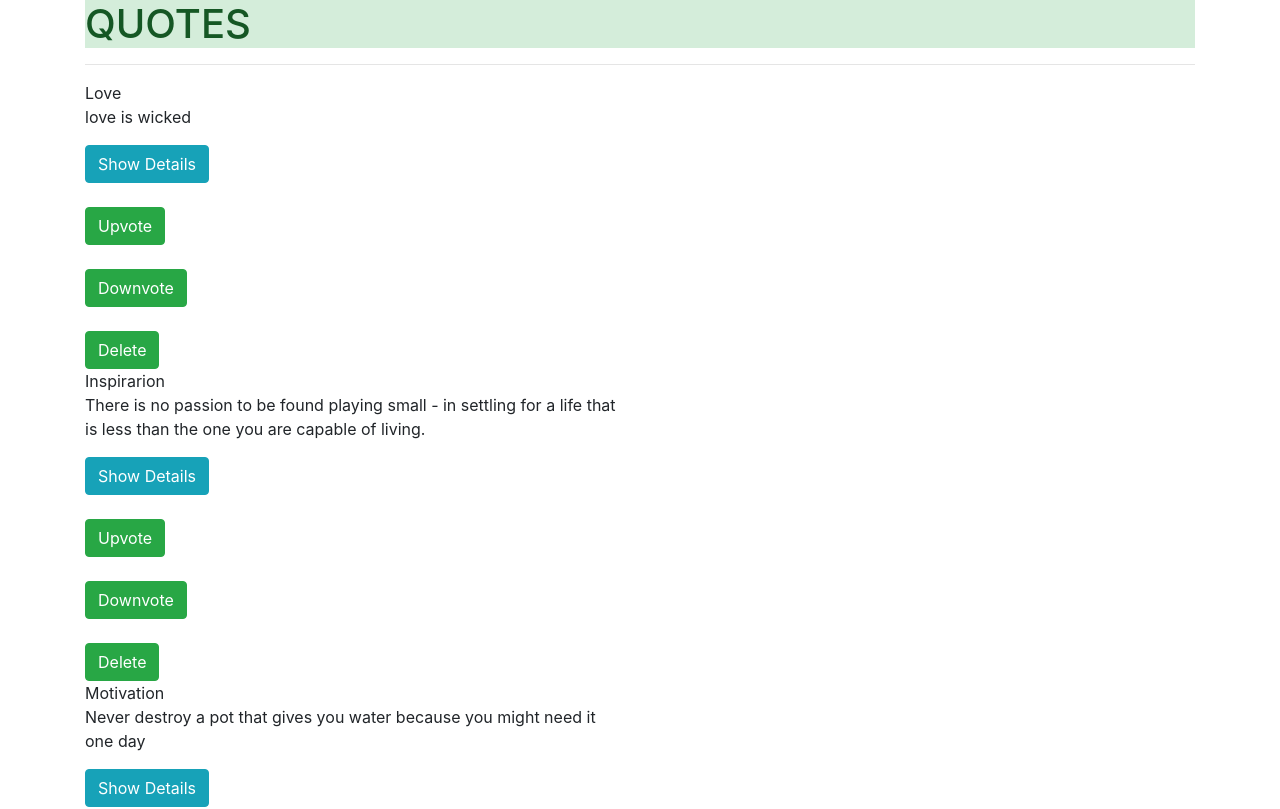
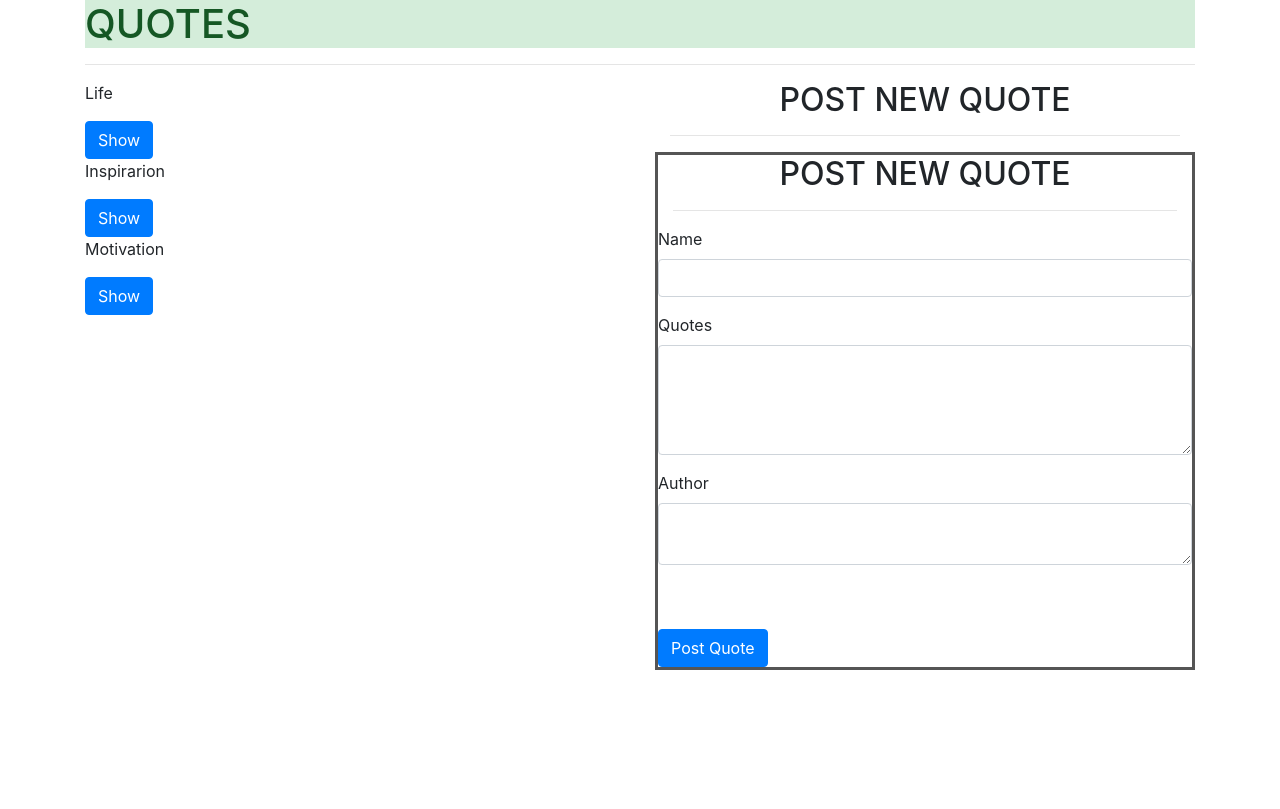
Before and after one commit to Christin-nandy/quotea, an Angular app in the folder Quotes/: page / in a window 1280 px wide. Shown: the top 809 px of the page. Built offline with nearby package versions, Linux system fonts and the light colour scheme.

Commit message:
added form folder

```diff
--- a/Quotes/src/app/app.module.ts
+++ b/Quotes/src/app/app.module.ts
@@ -8,6 +8,7 @@ import { QuoteComponent } from './quote/quote.component';
 import { QuoteDetailsComponent } from './quote-details/quote-details.component';
 import { FormComponent } from './form/form.component';
 import { DateCountPipe } from './date-count.pipe';
+import { CountInputComponent } from './count-input/count-input.component';
 
 
 @NgModule({
@@ -17,6 +18,7 @@ import { DateCountPipe } from './date-count.pipe';
     QuoteDetailsComponent,
     FormComponent,
     DateCountPipe,
+    CountInputComponent,
 
   ],
   imports: [
--- /dev/null
+++ b/Quotes/src/app/count-input/count-input.component.html
@@ -0,0 +1,6 @@
+<div>
+<button class="btn btn-success" (click) ="increment()">Upvote</button>
+{{counterValue}}
+<button class="btn btn-info" (click)="decrement()">Dwnvote</button>
+{{counteValue}}
+</div>
--- /dev/null
+++ b/Quotes/src/app/count-input/count-input.component.ts
@@ -0,0 +1,26 @@
+import { Component, OnInit, Input } from '@angular/core';
+
+@Component({
+  selector: 'app-count-input',
+  templateUrl: './count-input.component.html',
+  styleUrls: ['./count-input.component.css']
+})
+export class CountInputComponent implements OnInit {
+  @Input()
+counterValue = 0;
+counteValue = 0;
+
+
+increment(){
+this.counterValue ++;
+}
+
+decrement(){
+this.counteValue ++;
+}
+  constructor() { }
+
+  ngOnInit(): void {
+  }
+
+}
--- a/Quotes/src/app/form/form.component.html
+++ b/Quotes/src/app/form/form.component.html
@@ -1,6 +1,30 @@
-<p>form works!</p>
-
 <div class="container-fluid">
     <h2 class="text-center">POST NEW QUOTE</h2>
     <hr>
-    <form (ngSubmit)='submitquote()' #quoteForm='ngForm'>
+</div>
+<form>
+
+    <div class="container-fluid">
+            <h2 class="text-center">POST NEW QUOTE</h2>
+            <hr>
+    </div>
+
+    <div class="form-group">
+
+    <label for="name">Name</label>
+    <input type="text" required class="form-control" id="name">
+
+    </div>
+    <div class="form-group">
+
+    <label for="quotes">Quotes</label>
+        <textarea class="form-control" id="quotes" rows="4" required></textarea>
+
+    </div>
+    <div class="form-group">
+     <label for="author">Author</label>
+    <textarea class="form-control" id="author" required></textarea>
+  </div>
+                <br><br>
+        <button type="submit" class="btn btn-primary">Post Quote</button>
+</form>
--- a/Quotes/src/app/form/form.component.ts
+++ b/Quotes/src/app/form/form.component.ts
@@ -1,4 +1,4 @@
-import { Component, OnInit, Output, EventEmitter   } from '@angular/core';
+import { Component, OnInit} from '@angular/core';
 import { Quote } from '../quote';
 
 @Component({
@@ -8,14 +8,7 @@ import { Quote } from '../quote';
 })
 export class FormComponent implements OnInit {
 
-  newQuote = new Quote("", "", "", newDate());//format as defined by class property
-
-  @Output() addQuote = new EventEmitter<Quote>();//event emitter to listen and send out new quotes on quote parent component
-
-  submitQuote() {
-    this.addQuote.emit(this.newQuote);//this triggers addition of the new quote
-  }
-
+  //newQuote = new Quote("", "", "", new Date());//format as defined by class property
 
 
   constructor() { }
--- a/Quotes/src/app/quote-details/quote-details.component.html
+++ b/Quotes/src/app/quote-details/quote-details.component.html
@@ -1 +1,11 @@
-<p>quote-details works!</p>
+<div>
+    <p>
+        {{quote.quote}}<br>
+    </p>
+
+</div>
+ <app-count-input></app-count-input>
+
+ <div class="button">
+    <button (click)='quoteDelete(true)' class="btn btn-danger">Delete Quote</button>
+    </div>
--- a/Quotes/src/app/quote-details/quote-details.component.ts
+++ b/Quotes/src/app/quote-details/quote-details.component.ts
@@ -1,4 +1,4 @@
-import { Component, OnInit } from '@angular/core';
+import { Component, OnInit, Input, Output,EventEmitter } from '@angular/core';
 import {Quote} from '../quote'
 @Component({
   selector: 'app-quote-details',
@@ -6,7 +6,15 @@ import {Quote} from '../quote'
   styleUrls: ['./quote-details.component.css']
 })
 export class QuoteDetailsComponent implements OnInit {
+  [x: string]: any;
 
+  @Input() quote: Quote;
+ upvote = 0;
+ downvote = 0;
+ @Output() isComplete = new EventEmitter<boolean>();
+quoteDelete(complete: boolean){
+this.isComplete.emit(complete);
+}
   constructor() { }
 
   ngOnInit(): void {
--- a/Quotes/src/app/quote.ts
+++ b/Quotes/src/app/quote.ts
@@ -1,11 +1,16 @@
 export class Quote {
-   static toBeTruthy: any;
 
+  upvote:number;
+  downvote:number;
+  showDescription:boolean;
    constructor(
-    public id: number,public name: string,public description: string,public author: string,public Date: Date,
+    public id: number,public name: string,public quote: string,public author: string,public Date: Date,
 
    )
    {
+      this.showDescription=false;
+      this.upvote=0;
+      this.downvote=0;
 
    }
 
--- a/Quotes/src/app/quote/quote.component.html
+++ b/Quotes/src/app/quote/quote.component.html
@@ -5,13 +5,15 @@
         <div class="col-md-6">
             <div *ngFor='let quote of quotes; let i=index'>
               <p>{{quote.name}}<br>
-                  {{quote.description}}
               </p>
-              <button type="button" class="btn btn-info">Show Details</button><br><br>
+
+              <button (click)='toggleDetails(i)' class="btn btn-primary">Show</button>
+
+
               <div class="details">
-                <button type="button" class="btn btn-success"> Upvote</button><br><br>
-                <button type="button" class="btn btn-success"> Downvote</button><br><br>
-                <button type="button" class="btn btn-success"> Delete</button>
+
+<app-quote-details *ngIf='quote.showDescription'  [quote]="quote" (isComplete) = 'deleteQuote($event,i)'></app-quote-details>
+
                 </div>
             </div>
 
@@ -20,30 +22,9 @@
             </div>
 
         </div>
+        <div class="col-md-6">
+            <app-form></app-form>
+        </div>
     </div>
+
 </div>
-
-<div class="container-fluid">
-    <h2 class="text-center">POST NEW QUOTE</h2>
-    <hr>
-    </div>
-    <form>
-        <div class="form-group">
-
-            <label for="name">Name</label>
-            <input type="text" required class="form-control" id="name">
-
-        </div>
-        <div class="form-group">
-
-            <label for="quotes">Quotes</label>
-            <textarea class="form-control" id="quotes" rows="4" required></textarea>
-
-        </div>
-        <div class="form-group">
-            <label for="author">Author</label>
-            <textarea class="form-control" id="author" required></textarea>
-        </div>
-        <br><br>
-        <button type="submit" class="btn btn-primary">Post Quote</button>
-        </form>
--- a/Quotes/src/app/quote/quote.component.ts
+++ b/Quotes/src/app/quote/quote.component.ts
@@ -8,15 +8,30 @@ import {Quote} from '../quote'
 export class QuoteComponent implements OnInit {
 
 quotes: Quote[] = [
-  new Quote(1, 'Love','love is wicked','Jane Graciella',new Date(2020,6,17)),
+  new Quote(1, 'Life','Many of life’s failures are people who did not realize how close they were to success when they gave up.','Thomas A. Edison',new Date(2020,6,17)),
   new Quote(2, 'Inspirarion','There is no passion to be found playing small - in settling for a life that is less than the one you are capable of living.','Nelson Mandela',new Date(2020,6,17)),
-  new Quote(3, 'Motivation','Never destroy a  pot that gives you water because you might need it one day','Evans Oyoo',new Date(2020,6,17))
+  new Quote(3, 'Motivation','Never destroy a  pot that gives you water because you might need it one day.','Evans Oyoo',new Date(2020,6,17))
+
 ]
+toggleDetails(index){
+  this.quotes[index].showDescription = !this.quotes[index].showDescription;
+  }
+deleteQuote(isComplete: any, index: number){
+  if (isComplete) {
+    let toDelete = confirm(`Are you sure you want to delete ${this.quotes[index].name}?`)
 
+    if (toDelete){
+      this.quotes.splice(index,1)
+    }
+  }
+}
 
-
-
-
+upvote(i) {
+  this.quotes[i].upvote ++;
+  }
+  downvote(i) {
+  this.quotes[i].downvote ++;
+  }
   constructor() { }
 
   ngOnInit(): void {
```
Also changed, not shown: Quotes/src/app/count-input/count-input.component.css (added), 1 other file (tests, documents, lock files or other folders).
